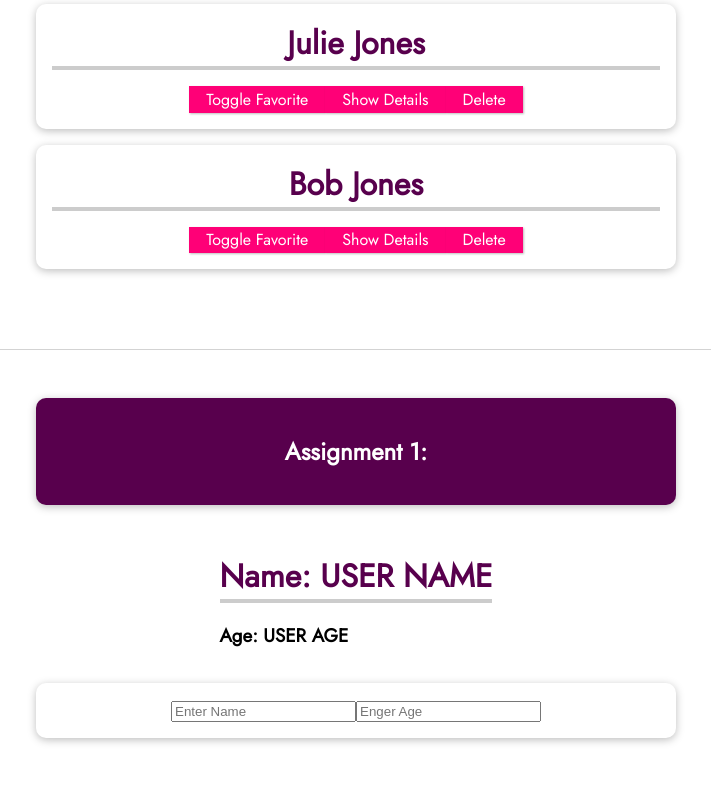
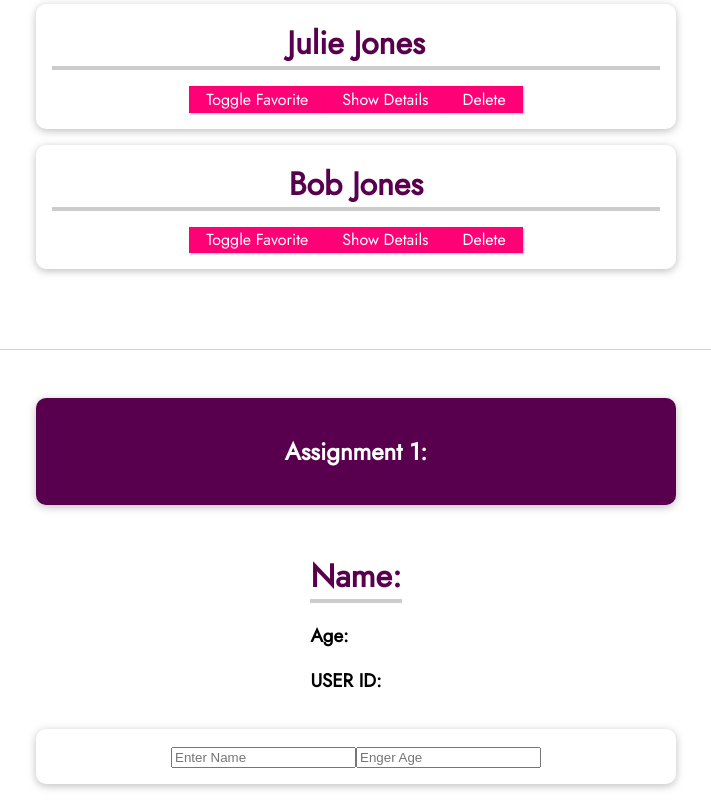
Before and after one commit to devin-L-knight/vue-first-app, a Vue app: page / in a window 1280 px wide. Shown: the part 631-1431 px from the top of the page, without its empty margins (284-995 px from the left). Before the commit the page ends 1385 px from the top, so only its background shows below. Built offline with nearby package versions, Linux system fonts and the light colour scheme.

Commit message:
updated the ActiveUser component to be able to receive expected props & pass the props dynamically to its template.

```diff
--- a/src/components/ActiveUser.vue
+++ b/src/components/ActiveUser.vue
@@ -1,15 +1,26 @@
 <template>
     <section>
-        <h2><strong>Name: </strong>USER NAME</h2>
-        <h3><strong>Age: </strong>USER AGE</h3>
+        <h2><strong>Name: </strong>{{ userName }}</h2>
+        <h3><strong>Age: </strong>{{ userAge }}</h3>
+        <h3><strong>USER ID: </strong>{{ userId }}</h3>
     </section>
 </template>
 
 <script>
 export default {
-    data() {
-        return {
-
+    // these are the props we accept from that are passed down from App.vue (where this data is defined / altered)
+    props: {
+        userId: {
+            type: Number,
+            required: true
+        },
+        userName: {
+            type: String,
+            required: true
+        },
+        userAge: {
+            type: Number,
+            required: true
         }
     }
 }
```
